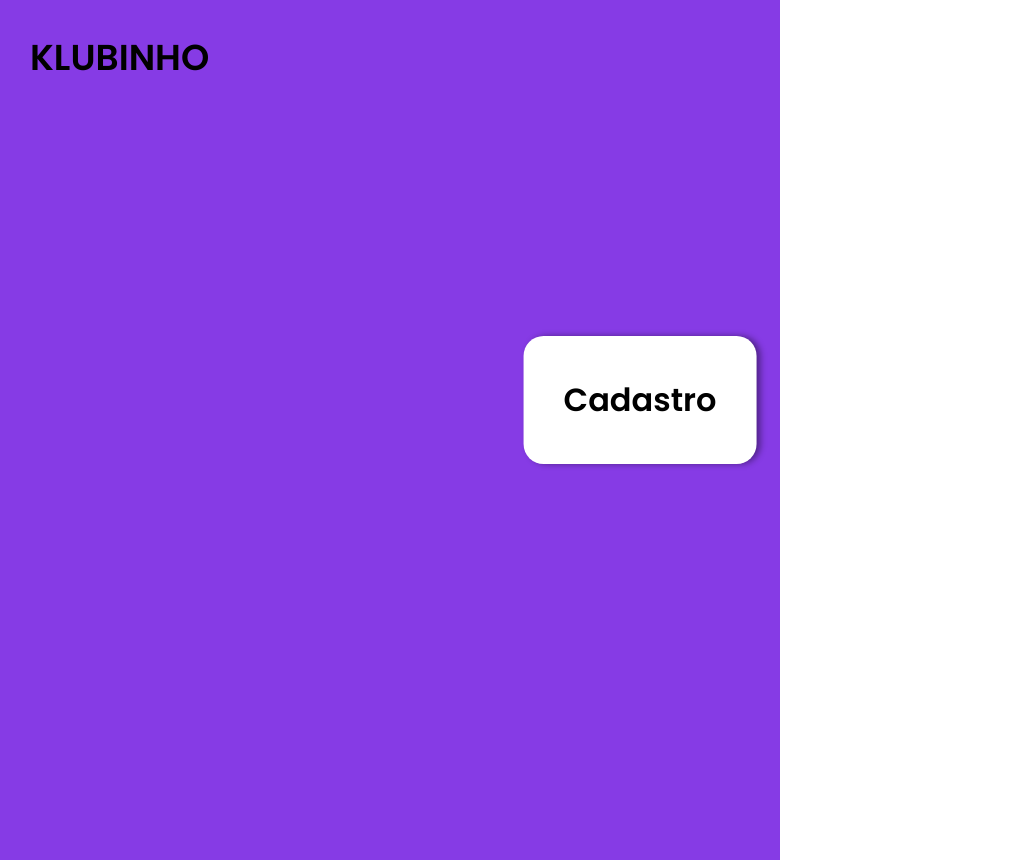
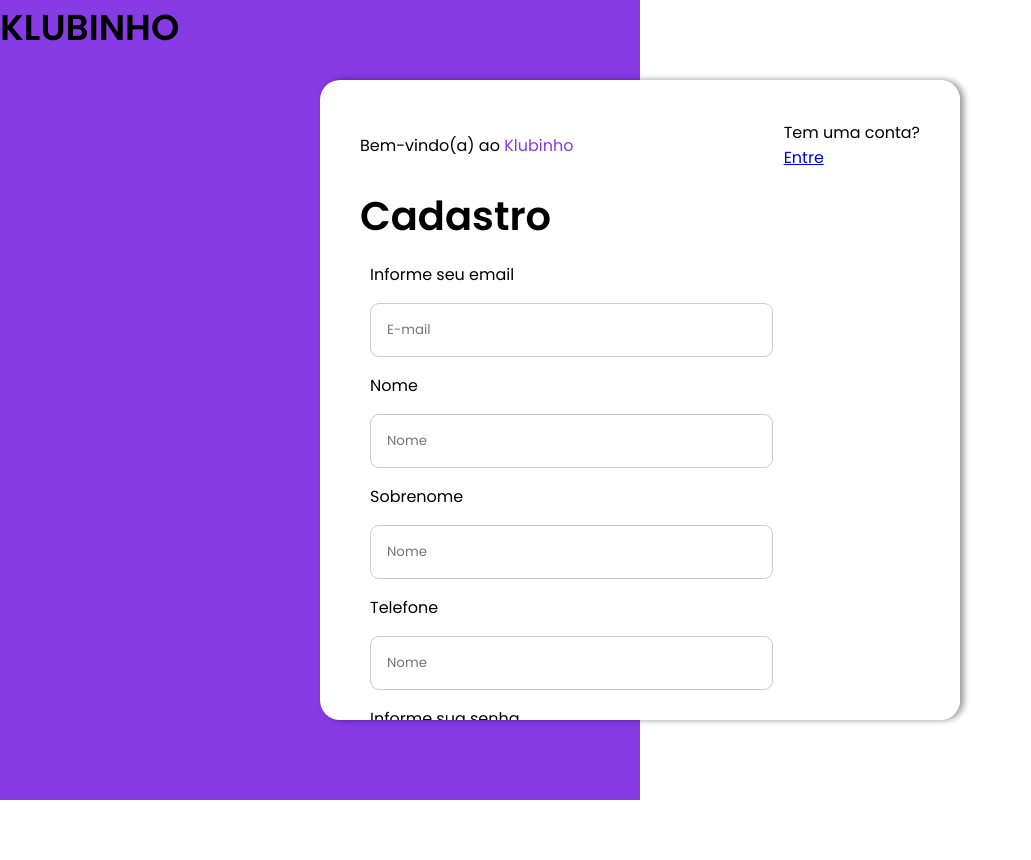
Before and after one commit to ThalitaBispo/klubinho, a React (Vite) app: page /cadastro in a window 1280 px wide. Shown: the whole page, without its empty margins (0-1031 px from the left). After the commit the page ends 800 px from the top, so only its background shows below. Built offline with nearby package versions, Linux system fonts and the light colour scheme; the HTML template or start-up script is replaced by a standard one.

Commit message:
telas de login

```diff
--- a/package.json
+++ b/package.json
@@ -1,5 +1,5 @@
 {
-  "name": "frontend",
+  "name": "klubinho",
   "private": true,
   "version": "0.0.0",
   "type": "module",
--- a/src/components/Login/Login.module.css
+++ b/src/components/Login/Login.module.css
@@ -1,9 +1,9 @@
 .container{
-    background-color: var(--purple);
+    margin: 0;
+    padding: 0;
+    background: linear-gradient(to right, var(--purple) 50%, white 50%);
     height: 100vh;
-    width: 90vh;
-
-    padding: 30px;
+    overflow: hidden;
 }
 
 .textLogo {
@@ -20,6 +20,19 @@
     transform: translate(-50%, -50%);
     border-radius: 20px;
     box-shadow: 4px 0px 6px rgba(0, 0, 0, 0.4);
+    max-height: 70%; /* Limita a altura à altura máxima da página */
+    max-width: 70%; /* Limita a largura à largura máxima da página */
+    overflow: auto; /* overflow: auto Adiciona uma barra de rolagem horizontal se necessário / hidden esconde o conteudo que ultrapassa*/
+}
+
+.conteudo {
+    display: flex;
+    align-items: center;
+    justify-content: space-between;
+}
+
+.textDestaque {
+    color: var(--purple);
 }
 
 .welcome {
@@ -66,3 +79,26 @@ form button {
     border-radius: 10px;
     font-size: 1.15rem;
 }
+
+.botao {
+    background-color: var(--purple);
+    color: var(--white);
+    margin-top: 2rem;
+    padding: 1rem 11rem;
+    border-radius: 10px;
+    font-size: 1.15rem;
+}
+
+.textCentral {
+    font-size: 2.0rem;
+    font-weight: 600;
+    margin: 1rem 0;
+    text-align: center;
+}
+
+.subtextCentral {
+    font-size: 1.3rem;
+    font-weight: 300;
+    margin: 1rem 0;
+    text-align: center;
+}
--- a/src/components/Login/Login.tsx
+++ b/src/components/Login/Login.tsx
@@ -29,6 +29,7 @@ export function Login() {
                     <p><a>Esqueceu a senha?</a></p>
 
                     <button type='submit'>Entrar</button>
+
                 </form>
         </>
     )
--- /dev/null
+++ b/src/components/Login/LoginCriarClube.tsx
@@ -0,0 +1,30 @@
+import styles from './Login.module.css'
+
+export function LoginCriarClube() {
+    return(
+        <>
+            <div className={styles.welcome}>
+                    <p>
+                        <span>Bem-vindo(a) </span>
+                        <span>Usuário</span>
+                    </p>
+
+                </div>
+
+                <p className={styles.textLogin}>Crie um Clube</p>
+
+                <form action="" className={styles.loginForm}>
+                    <p>Nome do Clube</p>
+                    <input type='text' placeholder='Nome do Clube'></input>
+
+                    <p>Desrição</p>
+                    <input type='text' placeholder='Descrição'></input>
+
+                    <p><a href='/entrarclube'>Buscar Clube Existente</a></p>
+
+                    <button type='submit'>Criar Clube</button>
+
+                </form>
+        </>
+    )
+}
--- /dev/null
+++ b/src/components/Login/LoginEntrarClube.tsx
@@ -0,0 +1,30 @@
+import styles from './Login.module.css'
+
+export function LoginEntrarClube() {
+    return(
+        <>
+            <div className={styles.welcome}>
+                    <p>
+                        <span>Bem-vindo(a) </span>
+                        <span>Usuário</span>
+                    </p>
+
+                </div>
+
+                <p className={styles.textLogin}>Faça parte de um clube!</p>
+
+                <form action="" className={styles.loginForm}>
+                    <p>Digite o nome do clube</p>
+                    <input type='text' placeholder='Klubinho'></input>
+
+                    <p>Digite o código do clube</p>
+                    <input type='text' placeholder='Código'></input>
+
+                    <p><a href='/criarclube'>Criar Novo Clube</a></p>
+
+                    <button type='submit'>Entrar</button>
+
+                </form>
+        </>
+    )
+}
--- a/src/components/Login/LoginForm.tsx
+++ b/src/components/Login/LoginForm.tsx
@@ -1,5 +1,42 @@
+import { Link } from 'react-router-dom'
+import styles from './Login.module.css'
+
 export function LoginForm() {
     return(
-        <h1>Cadastro</h1>
+        <>
+            <div className={styles.conteudo}>
+                    <p>
+                        <span>Bem-vindo(a) ao </span>
+                        <span className={styles.textDestaque}>Klubinho</span>
+                    </p>
+
+                    <p>
+                        <p>Tem uma conta?</p>
+                        <p className={styles.textDestaque}><Link to="/">Entre</Link></p>
+                    </p>
+
+                </div>
+
+                <p className={styles.textLogin}>Cadastro</p>
+
+                <form action="" className={styles.loginForm}>
+                    <p>Informe seu email</p>
+                    <input type='text' placeholder='E-mail'></input>
+
+                    <p>Nome</p>
+                    <input type='text' placeholder='Nome'></input>
+
+                    <p>Sobrenome</p>
+                    <input type='text' placeholder='Nome'></input>
+
+                    <p>Telefone</p>
+                    <input type='text' placeholder='Nome'></input>
+
+                    <p>Informe sua senha</p>
+                    <input type='text' placeholder='Nome'></input>
+
+                    <button type='submit'>Cadastrar</button>
+                </form>
+        </>
     )
 }
--- /dev/null
+++ b/src/components/Login/LoginSolicitacao.tsx
@@ -0,0 +1,25 @@
+import styles from './Login.module.css'
+
+export function LoginSolicitacao() {
+    return(
+        <>
+        <div className={styles.welcome}>
+                    <p>
+                        <span>Bem-vindo(a) </span>
+                        <span>Usuário</span>
+                    </p>
+
+                </div>
+
+        <p className={styles.textCentral}>Sua solicitação foi enviada! </p>
+        <p className={styles.subtextCentral}>Aguarde um administrador liberar sua entrada </p>
+
+        <div>
+            <a href="/">
+                <button className={styles.botao} type='submit'>Entrar</button>
+            </a>
+
+        </div>
+        </>
+    )
+}
--- /dev/null
+++ b/src/components/Login/LoginWelcome.tsx
@@ -0,0 +1,19 @@
+import styles from './Login.module.css'
+
+export function LoginWelcome() {
+    return(
+        <>
+
+        <p className={styles.textLogin}>Seja bem-vindo(a) Usuário ao <span className={styles.textDestaque}>Klubinho</span></p>
+
+        <div>
+            <a href="/criarclube">
+                <button className={styles.botao} type='submit'>Criar Clube</button>
+            </a>
+            <a href="/entrarclube">
+                <button className={styles.botao} type='submit'>Participar de Clube</button>
+            </a>
+        </div>
+        </>
+    )
+}
--- a/src/components/Login/RoutesLogin.tsx
+++ b/src/components/Login/RoutesLogin.tsx
@@ -1,6 +1,10 @@
 import { BrowserRouter, Routes, Route } from 'react-router-dom';
 import { LoginForm } from './LoginForm';
 import { Login } from './Login';
+import { LoginWelcome } from './LoginWelcome';
+import { LoginCriarClube } from './LoginCriarClube';
+import { LoginEntrarClube } from './LoginEntrarClube';
+import { LoginSolicitacao } from './LoginSolicitacao';
 import styles from './Login.module.css'
 
 export function RouterLogin() {
@@ -15,6 +19,10 @@ export function RouterLogin() {
                                 <Routes>
                                     <Route path="/" element={<Login />} />
                                     <Route path="/cadastro" element={<LoginForm />} />
+                                    <Route path="/bemvindo" element={<LoginWelcome />} />
+                                    <Route path="/criarclube" element={<LoginCriarClube />} />
+                                    <Route path="/entrarclube" element={<LoginEntrarClube />} />
+                                    <Route path="/solicitacao" element={<LoginSolicitacao />} />
                                 </Routes>
                             </main>
                         </BrowserRouter>
```
Also changed, not shown: 1 other file (tests, documents, lock files or other folders).
